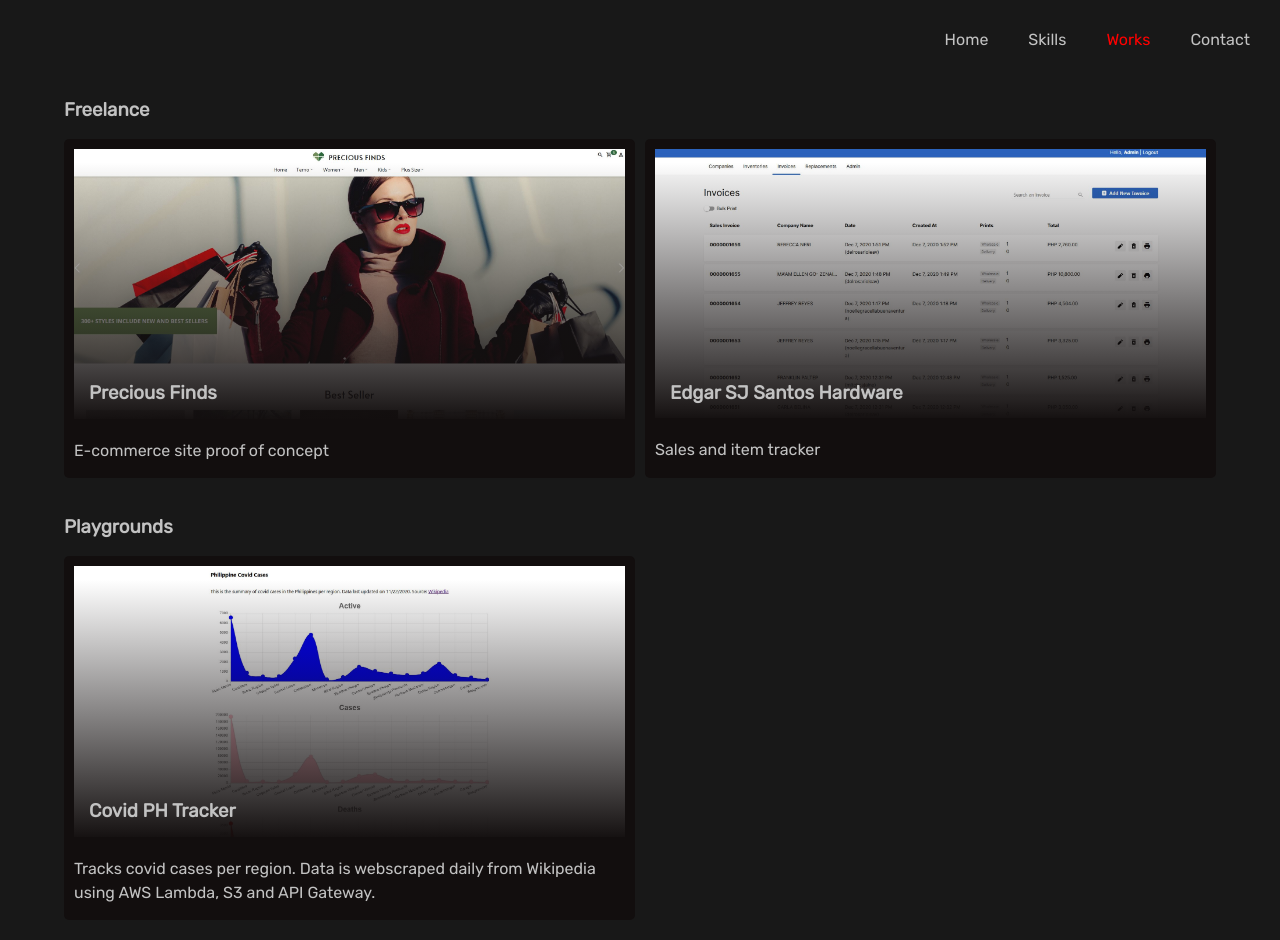
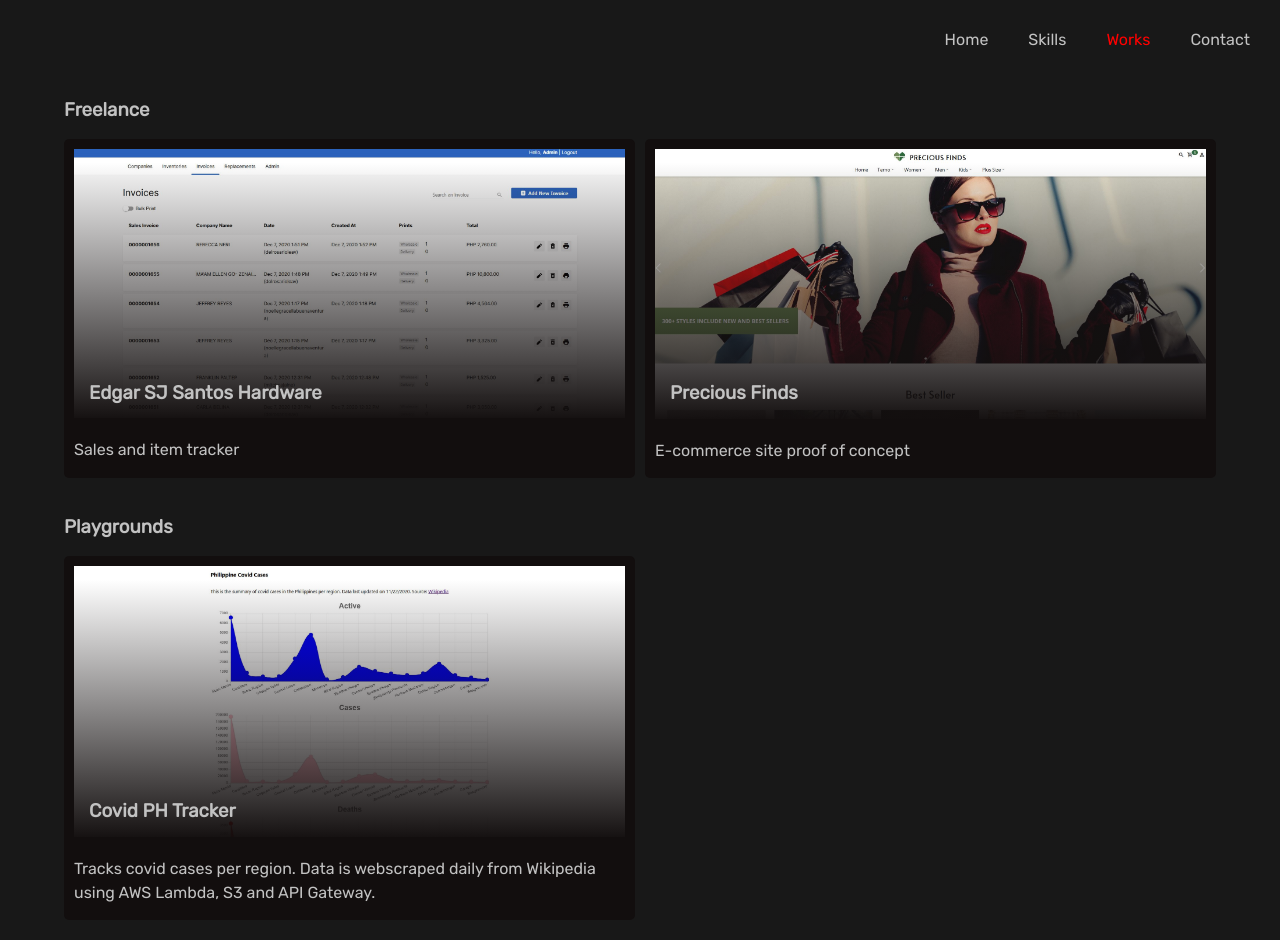
Before and after one commit to lueenavarro/portfolio, a React (Create React App) app: page /works in a window 1280 px wide. Shown: the top 940 px of the page. Built offline with nearby package versions, Linux system fonts and the light colour scheme.

Commit message:
Rename works component to worksList

```diff
--- a/src/App.js
+++ b/src/App.js
@@ -5,7 +5,7 @@ import Home from "./components/Home";
 import Menu from "./components/Menu";
 import NotFound from "./components/NotFound";
 import SkillsList from "./components/SkillsList";
-import Works from "./components/Works";
+import WorksList from "./components/WorksList";
 
 import "./App.scss";
 
@@ -17,7 +17,7 @@ function App() {
         <div className="container">
           <Switch>
             <Route path="/skills" component={SkillsList} />
-            <Route path="/works" component={Works} />
+            <Route path="/works" component={WorksList} />
             <Route path="/contact" component={Contact} />
             <Route path="/" component={Home} exact={true} />
             <Route component={NotFound} />
--- a/src/components/Works.jsx
+++ b/src/components/WorksList.jsx
@@ -1,23 +1,23 @@
 import React from "react";
 import Work from "./Work";
-import "./Works.scss";
+import "./WorksList.scss";
 
-const Works = () => {
+const WorksList = () => {
   return (
     <div className="wrapper works">
       <div className="works-container">
       <h3>Freelance</h3>
       <div className="works-list">
         <Work
+          screenshot="screenshots/esjs-hardware.jpg"
+          title="Edgar SJ Santos Hardware"
+          description="Sales and item tracker"
+        />
+        <Work
           screenshot="screenshots/precious-finds.jpg"
           title="Precious Finds"
           description="E-commerce site proof of concept"
           link="https://preciousfinds.netlify.app"
-        />
-        <Work
-          screenshot="screenshots/esjs-hardware.jpg"
-          title="Edgar SJ Santos Hardware"
-          description="Sales and item tracker"
         />
       </div>
       <br/>
@@ -35,4 +35,4 @@ const Works = () => {
   );
 };
 
-export default Works;
+export default WorksList;
```
Also changed, not shown: src/components/WorksList.scss (renamed from src/components/Works.scss).
